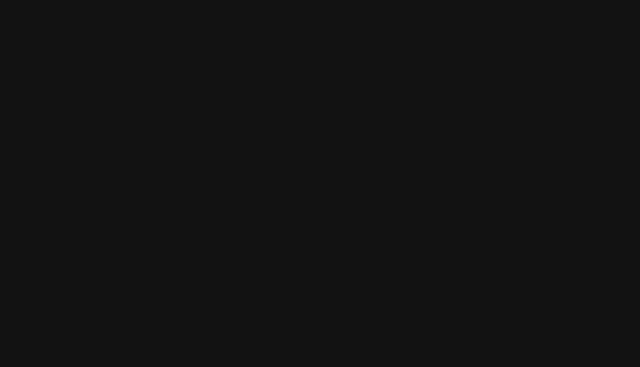
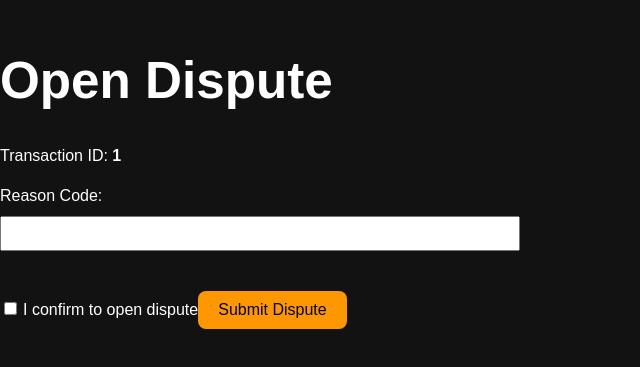
Before and after one commit to ranixhirani-backup/SenitalSupport, a React app in the folder frontend/: page /open-dispute/1 in a window 1280 px wide. Before the commit this address had no page. Shown: the part 209-576 px from the top of the page, without its empty margins (0-640 px from the left). Built offline with nearby package versions, Linux system fonts and the light colour scheme; the HTML template or start-up script is replaced by a standard one.

Commit message:
add open disppute

```diff
--- a/frontend/src/App.tsx
+++ b/frontend/src/App.tsx
@@ -4,6 +4,7 @@
 import Alerts from "./pages/Alerts";
 import TriageView from "./pages/TriageView";
 import FreezeCard from "./pages/FreezeCard";
+import OpenDisputeForm from "./pages/OpenDisputeForm";
 
 function App() {
   return (
@@ -16,6 +17,7 @@
         {/* <Route path="/triage/:alertId" element={<TriageView />} /> */}
         <Route path="/triage/:runId" element={<TriageView />} />
         <Route path="/freeze-card/:cardId" element={<FreezeCard />} />
+        <Route path="/open-dispute/:txnId" element={<OpenDisputeForm />} />
         {/* <Route path="/alerts" element={<Alerts />} />
         <Route path="/customer/:id" element={<Customer />} />
         <Route path="/evals" element={<Evals />} /> */}
--- /dev/null
+++ b/frontend/src/pages/OpenDisputeForm.tsx
@@ -0,0 +1,83 @@
+import { useState } from "react";
+import { useParams, useNavigate } from "react-router-dom";
+
+export default function OpenDisputeForm() {
+  const { txnId } = useParams();
+  const navigate = useNavigate();
+
+  const [reasonCode, setReasonCode] = useState("");
+  const [confirm, setConfirm] = useState(false);
+  const [error, setError] = useState<string | null>(null);
+  const [loading, setLoading] = useState(false);
+
+  async function handleSubmit(e: React.FormEvent) {
+    e.preventDefault();
+    setError(null);
+
+    if (!reasonCode) return setError("Please provide a reason code.");
+    if (!confirm) return setError("You must confirm before submitting.");
+
+    setLoading(true);
+    try {
+      const res = await fetch("http://localhost:3001/api/action/open-dispute", {
+        method: "POST",
+        headers: { "Content-Type": "application/json" },
+        body: JSON.stringify({ txnId, reasonCode, confirm }),
+      });
+
+      const data = await res.json();
+      if (!res.ok) throw new Error(data.error || "Dispute creation failed");
+
+      // Redirect to a case page (or back to dashboard)
+      navigate(`/case/${data.caseId}`);
+    } catch (err) {
+      setError(err instanceof Error ? err.message : String(err));
+    } finally {
+      setLoading(false);
+    }
+  }
+
+  return (
+    <div style={{ maxWidth: "500px", margin: "3rem auto", color: "#fff" }}>
+      <h1>Open Dispute</h1>
+      <p>Transaction ID: <b>{txnId}</b></p>
+
+      <form onSubmit={handleSubmit} style={{ marginTop: "1rem" }}>
+        <label style={{ display: "block", marginBottom: "8px" }}>
+          Reason Code:
+        </label>
+        <input
+          value={reasonCode}
+          onChange={(e) => setReasonCode(e.target.value)}
+          style={{ width: "100%", padding: "8px", marginBottom: "1rem" }}
+        />
+
+        <label>
+          <input
+            type="checkbox"
+            checked={confirm}
+            onChange={() => setConfirm((c) => !c)}
+            style={{ marginRight: "6px" }}
+          />
+          I confirm to open dispute
+        </label>
+
+        {error && <p style={{ color: "red", marginTop: "1rem" }}>{error}</p>}
+
+        <button
+          type="submit"
+          disabled={loading}
+          style={{
+            marginTop: "1.5rem",
+            padding: "10px 20px",
+            background: "#ff9800",
+            border: "none",
+            cursor: "pointer",
+          }}
+        >
+          {loading ? "Submitting..." : "Submit Dispute"}
+        </button>
+      </form>
+    </div>
+  );
+}
--- a/frontend/src/pages/TriageView.tsx
+++ b/frontend/src/pages/TriageView.tsx
@@ -177,9 +177,10 @@
               <Card title="Actions">
                 <div className="actions">
                   <button onClick={() => navigate(`/freeze-card/${triage?.run_id}`)}>🔒 Freeze Card</button>
-                  <button onClick={() => handleAction("dispute")}>
-                    ⚠️ Open Dispute
-                  </button>
+                  <button onClick={() => navigate(`/dispute/${triage?.run_id}`)}>
+  ⚠️ Open Dispute
+</button>
+
                   <button onClick={() => handleAction("contact")}>
                     📞 Contact Customer
                   </button>
```
